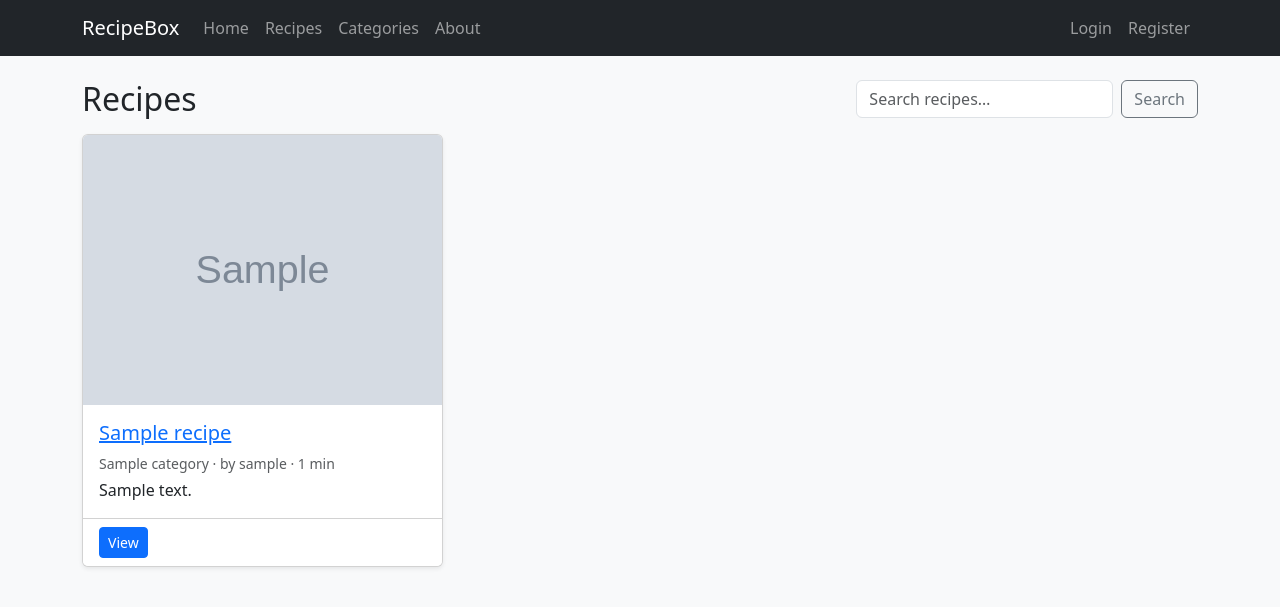
After one commit to psyarov/recipebox, a Django app: page /recipes/ in a window 1280 px wide. The commit adds this page. Shown: the top 607 px of the page. Run offline with Django 5.2, Linux system fonts and the light colour scheme; tables that the repository leaves empty hold one stand-in row (values such as "Sample post"); grey boxes marked "Sample" are stand-in pictures.

Commit message:
C: Public CBVs (Recipe list/detail, Category list), URLs, Bootstrap templates, navbar links

```diff
--- /dev/null
+++ b/recipes/templates/recipes/recipe_list.html
@@ -0,0 +1,58 @@
+{% extends "base.html" %}
+{% block title %}Recipes · RecipeBox{% endblock %}
+{% block content %}
+  <div class="d-flex justify-content-between align-items-center mb-3">
+    <h2 class="mb-0">Recipes</h2>
+    <form class="d-flex" method="get">
+      <input class="form-control me-2" type="search" name="q" value="{{ request.GET.q }}" placeholder="Search recipes…">
+      <button class="btn btn-outline-secondary" type="submit">Search</button>
+    </form>
+  </div>
+
+  {% if recipes %}
+    <div class="row g-3">
+      {% for r in recipes %}
+        <div class="col-md-6 col-lg-4">
+          <div class="card h-100 shadow-sm">
+            {% if r.image_url %}
+              <img src="{{ r.image_url }}" class="card-img-top" alt="{{ r.title }}">
+            {% endif %}
+            <div class="card-body">
+              <h5 class="card-title"><a href="{{ r.get_absolute_url }}">{{ r.title }}</a></h5>
+              <p class="card-text small text-muted mb-1">
+                {% if r.category %}{{ r.category.name }} · {% endif %}
+                by {{ r.author.username }} · {{ r.prep_time_minutes }} min
+              </p>
+              <p class="card-text">{{ r.description|truncatechars:120 }}</p>
+            </div>
+            <div class="card-footer bg-white">
+              <a class="btn btn-sm btn-primary" href="{{ r.get_absolute_url }}">View</a>
+            </div>
+          </div>
+        </div>
+      {% endfor %}
+    </div>
+
+    {% if is_paginated %}
+      <nav aria-label="pagination" class="mt-3">
+        <ul class="pagination">
+          {% if page_obj.has_previous %}
+            <li class="page-item"><a class="page-link" href="?page={{ page_obj.previous_page_number }}{% if request.GET.q %}&q={{ request.GET.q }}{% endif %}">Previous</a></li>
+          {% else %}
+            <li class="page-item disabled"><span class="page-link">Previous</span></li>
+          {% endif %}
+
+          <li class="page-item active"><span class="page-link">{{ page_obj.number }} / {{ page_obj.paginator.num_pages }}</span></li>
+
+          {% if page_obj.has_next %}
+            <li class="page-item"><a class="page-link" href="?page={{ page_obj.next_page_number }}{% if request.GET.q %}&q={{ request.GET.q }}{% endif %}">Next</a></li>
+          {% else %}
+            <li class="page-item disabled"><span class="page-link">Next</span></li>
+          {% endif %}
+        </ul>
+      </nav>
+    {% endif %}
+  {% else %}
+    <div class="alert alert-info">No recipes yet.</div>
+  {% endif %}
+{% endblock %}
--- a/recipes/urls.py
+++ b/recipes/urls.py
@@ -5,4 +5,9 @@ urlpatterns = [
     path("", views.landing_view, name="landing"),
     path("about/", views.about_view, name="about"),
     path("register/", views.register_view, name="register"),
+
+    # Public CBVs
+    path("recipes/", views.RecipeListView.as_view(), name="recipe_list"),
+    path("recipes/<slug:slug>/", views.RecipeDetailView.as_view(), name="recipe_detail"),
+    path("categories/", views.CategoryListView.as_view(), name="category_list"),
 ]
--- a/recipes/views.py
+++ b/recipes/views.py
@@ -1,16 +1,19 @@
-from django.shortcuts import render
-
-# Create your views here.
 from django.contrib import messages
 from django.contrib.auth import login
 from django.shortcuts import render, redirect
+from django.views.generic import ListView, DetailView
+
 from .forms import RegisterForm
+from .models import Recipe, Category
+
 
 def landing_view(request):
     return render(request, "landing.html")
 
+
 def about_view(request):
     return render(request, "about.html")
+
 
 def register_view(request):
     if request.method == "POST":
@@ -25,3 +28,32 @@ def register_view(request):
     else:
         form = RegisterForm()
     return render(request, "registration/register.html", {"form": form})
+
+
+class RecipeListView(ListView):
+    model = Recipe
+    template_name = "recipes/recipe_list.html"
+    context_object_name = "recipes"
+    paginate_by = 10  # simple pagination
+
+    def get_queryset(self):
+        qs = super().get_queryset().select_related("author", "category")
+        q = self.request.GET.get("q")
+        if q:
+            qs = qs.filter(title__icontains=q) | qs.filter(description__icontains=q)
+        return qs
+
+
+class RecipeDetailView(DetailView):
+    model = Recipe
+    template_name = "recipes/recipe_detail.html"
+    context_object_name = "recipe"
+    slug_field = "slug"
+    slug_url_kwarg = "slug"
+
+
+class CategoryListView(ListView):
+    model = Category
+    template_name = "recipes/category_list.html"
+    context_object_name = "categories"
+    ordering = ["name"]
--- a/templates/partials/nav.html
+++ b/templates/partials/nav.html
@@ -1,13 +1,16 @@
 <nav class="navbar navbar-expand-lg navbar-dark bg-dark">
     <div class="container">
         <a class="navbar-brand" href="{% url 'landing' %}">RecipeBox</a>
-    <button class="navbar-toggler" type="button" data-bs-toggle="collapse" data-bs-target="#navbarsExample" aria-controls="navbarsExample" aria-expanded="false" aria-label="Toggle navigation">
+        <button class="navbar-toggler" type="button" data-bs-toggle="collapse" data-bs-target="#navbarsExample"
+                aria-controls="navbarsExample" aria-expanded="false" aria-label="Toggle navigation">
             <span class="navbar-toggler-icon"></span>
         </button>
 
         <div id="navbarsExample" class="collapse navbar-collapse">
             <ul class="navbar-nav me-auto mb-2 mb-lg-0">
-        <li class="nav-item"><a class="nav-link" href="{% url 'landing' %}">Home</a></li>
+                <li class="nav-item"><a class="nav-link" href="{% url 'landing' %}">Home</a></li
+                <li class="nav-item"><a class="nav-link" href="{% url 'recipe_list' %}">Recipes</a></li>
+                <li class="nav-item"><a class="nav-link" href="{% url 'category_list' %}">Categories</a></li>
                 <li class="nav-item"><a class="nav-link" href="{% url 'about' %}">About</a></li>
             </ul>
 
```
Also changed, not shown: recipes/templates/recipes/category_list.html (added, +19 -0 lines), recipes/templates/recipes/recipe_detail.html (added, +17 -0 lines). Lines whose indentation alone changed are shown as unchanged.
